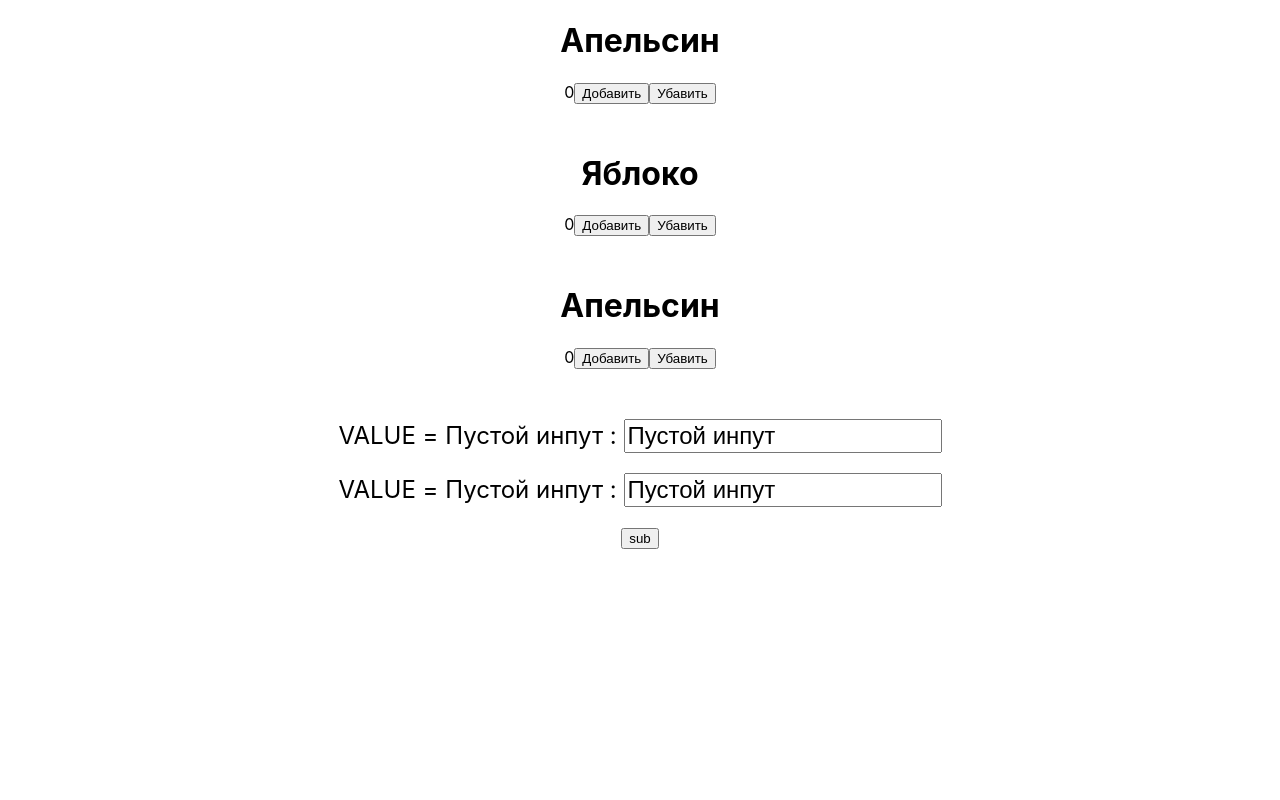
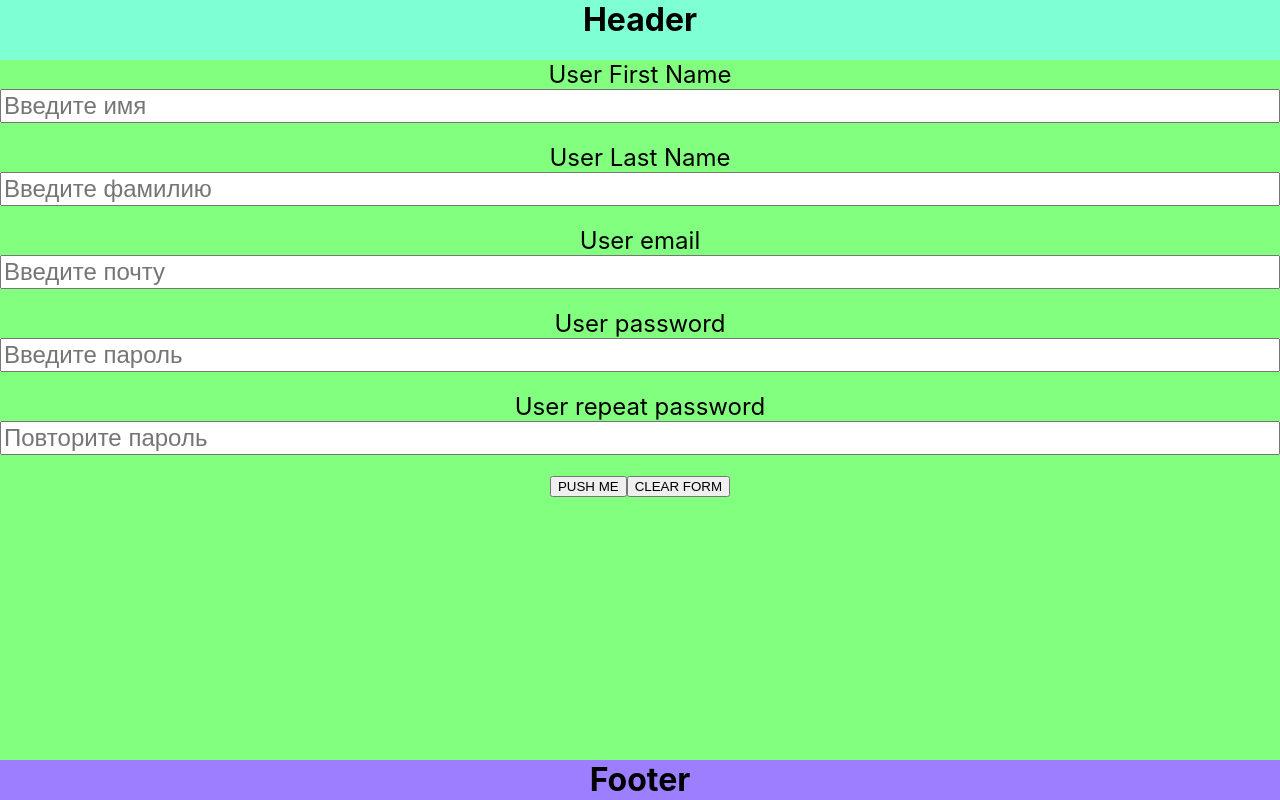
Before and after one commit to Alexnn0987/react_course_2021, a React (Create React App) app: page / in a window 1280 px wide. Built offline with nearby package versions, Linux system fonts and the light colour scheme.

Commit message:
registration page home work

```diff
--- a/package.json
+++ b/package.json
@@ -51,6 +51,7 @@
     "eslint-plugin-prettier": "^4.0.0",
     "eslint-plugin-react": "^7.27.1",
     "eslint-plugin-react-hooks": "^4.3.0",
+    "node-sass": "^6.0.0",
     "prettier": "^2.5.1"
   }
 }
--- a/src/App.css
+++ b/src/App.css
@@ -36,3 +36,40 @@
     transform: rotate(360deg);
   }
 }
+
+h1 {
+  padding: 0;
+  margin: 0;
+}
+
+.page_wrapper {
+  width: 100vw;
+  height: 100vh;
+  display: flex;
+  flex-direction: column;
+  justify-content: center;
+  align-items: center;
+}
+
+.header {
+  height: 60px;
+  width: 100%;
+  background-color: aquamarine;
+  text-align: center;
+}
+
+.footer {
+  height: 40px;
+  width: 100%;
+  background-color: rgb(155, 127, 255);
+  text-align: center;
+}
+
+.main {
+  width: 100%;
+  background-color: rgb(131, 255, 127);
+  display: flex;
+  flex-direction: column;
+  text-align: center;
+  height: calc(100% - 100px);
+}
--- a/src/App.tsx
+++ b/src/App.tsx
@@ -1,31 +1,9 @@
-import React, { useState } from "react";
+import React from "react";
 import "./App.css";
-import ProductCounter from "./ProductCounter";
-import Form from "./Form/index";
+import RegistrationPage from "./RegistrationPage";
 
 const App = () => {
-  const [orangeCounter, setOrangeCounter] = useState(0);
-  const [appleCount, setAppleCount] = useState(0);
-  return (
-    <div className="App">
-      <ProductCounter
-        productName="Апельсин"
-        count={orangeCounter}
-        setCount={setOrangeCounter}
-      />
-      <ProductCounter
-        productName="Яблоко"
-        count={appleCount}
-        setCount={setAppleCount}
-      />
-      <ProductCounter
-        productName="Апельсин"
-        count={orangeCounter}
-        setCount={setOrangeCounter}
-      />
-      <Form />
-    </div>
-  );
+  return <RegistrationPage />;
 };
 
 export default App;
--- /dev/null
+++ b/src/Footer/index.tsx
@@ -0,0 +1,10 @@
+import React from "react";
+
+const Footer: React.FC = () => {
+  return (
+    <footer className="footer">
+      <h1>Footer</h1>
+    </footer>
+  );
+};
+export default Footer;
--- a/src/Form/Input/input.tsx
+++ b/src/Form/Input/input.tsx
@@ -1,14 +1,25 @@
-import React, { useState } from "react";
+import React from "react";
 
-const Input: React.FC = () => {
-  const [value, setValue] = useState("Пустой инпут");
+type InputPropsType = {
+  value: string;
+  setValue: React.Dispatch<React.SetStateAction<string>>;
+  placeholder: string;
+  type: string;
+  title: string;
+};
+
+const Input: React.FC<InputPropsType> = (props) => {
+  const { value, setValue, placeholder, type, title } = props;
   const ChangeHandler = (e: React.ChangeEvent<HTMLInputElement>) => {
     setValue(e.target.value);
   };
+
   return (
-    <div style={{ fontSize: "24px" }}>
-      <span>{`VALUE = ${value} : `}</span>
+    <div style={{ fontSize: "24px", display: "flex", flexDirection: "column" }}>
+      <span>{title}</span>
       <input
+        placeholder={placeholder}
+        type={type}
         onChange={ChangeHandler}
         style={{ fontSize: "24px", marginBottom: "20px" }}
         value={value}
--- a/src/Form/index.tsx
+++ b/src/Form/index.tsx
@@ -1,12 +1,77 @@
-import React from "react";
+import React, { useState } from "react";
 import Input from "./Input/input";
 
 const Form: React.FC = () => {
+  const [firstName, setFirstName] = useState("");
+  const [lastName, setLastName] = useState("");
+  const [email, setEmail] = useState("");
+  const [password, setPassword] = useState("");
+  const [repeatPassword, setRepeatPassword] = useState("");
+
+  const handler = () => {
+    if (repeatPassword === password) {
+      console.log({
+        firstName,
+        lastName,
+        email,
+        password,
+        repeatPassword,
+      });
+    } else {
+      console.log("Пароли не совпадают");
+    }
+  };
+
+  const clearForm = () => {
+    setFirstName("");
+    setLastName("");
+    setEmail("");
+    setPassword("");
+    setRepeatPassword("");
+  };
   return (
     <div>
-      <Input />
-      <Input />
-      <button type="button">sub</button>
+      <Input
+        value={firstName}
+        setValue={setFirstName}
+        placeholder="Введите имя"
+        type="text"
+        title="User First Name"
+      />
+      <Input
+        value={lastName}
+        setValue={setLastName}
+        placeholder="Введите фамилию"
+        type="text"
+        title="User Last Name"
+      />
+      <Input
+        value={email}
+        setValue={setEmail}
+        placeholder="Введите почту"
+        type="email"
+        title="User email"
+      />
+      <Input
+        value={password}
+        setValue={setPassword}
+        placeholder="Введите пароль"
+        type="password"
+        title="User password"
+      />
+      <Input
+        value={repeatPassword}
+        setValue={setRepeatPassword}
+        placeholder="Повторите пароль"
+        type="repead password"
+        title="User repeat password"
+      />
+      <button onClick={handler} type="button">
+        PUSH ME
+      </button>
+      <button onClick={clearForm} type="button">
+        CLEAR FORM
+      </button>
     </div>
   );
 };
--- /dev/null
+++ b/src/Header/index.tsx
@@ -0,0 +1,10 @@
+import React from "react";
+
+const Header: React.FC = () => {
+  return (
+    <header className="header">
+      <h1>Header</h1>
+    </header>
+  );
+};
+export default Header;
--- /dev/null
+++ b/src/RegistrationPage/index.tsx
@@ -0,0 +1,20 @@
+import React from "react";
+import Footer from "../Footer";
+import Header from "../Header";
+import Form from "../Form";
+
+const RegistrationPage: React.FC = () => {
+  return (
+    <div className="page_wrapper">
+      <Header />
+      <main className="main">
+        <div>
+          <Form />
+        </div>
+      </main>
+      <Footer />
+    </div>
+  );
+};
+
+export default RegistrationPage;
```
Also changed, not shown: 1 other file (tests, documents, lock files or other folders).
